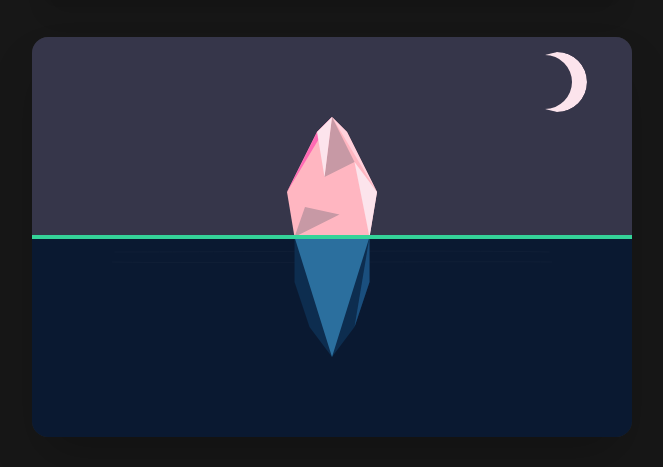
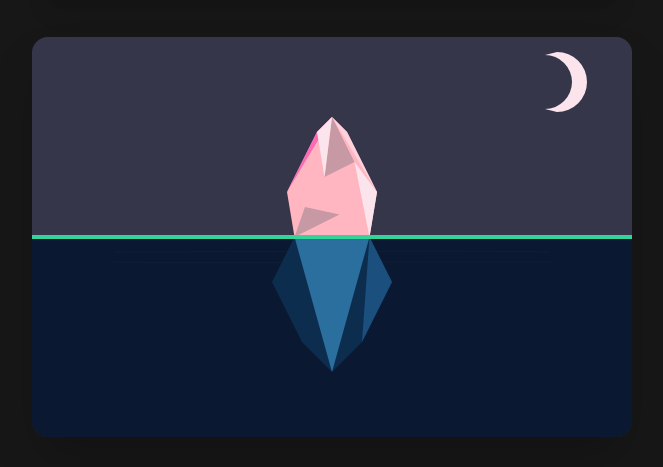
Before and after one commit to jh3ndy/Counterberg, a plain HTML site: page index.html in a window 1280 px wide. Shown: the part 333-800 px from the top of the page, without its empty margins (308-971 px from the left). Drawn offline with nearby package versions, Linux system fonts and the light colour scheme.

Commit message:
Iceberg base is larger now

```diff
--- a/index.html
+++ b/index.html
@@ -107,7 +107,7 @@
         }
 
         /**
-         * Draws a sliver moon in the upper right corner, using clipping to ensure a crisp edge.
+         * Draws a sliver moon in the upper right corner, using a corrected path.
          * @param {CanvasRenderingContext2D} ctx - The canvas rendering context.
          * @param {number} W - Canvas width.
          * @param {string} color - Color of the moon.
@@ -119,35 +119,12 @@
 
             ctx.fillStyle = color;
             ctx.beginPath();
-
-            // 1. Draw the full circle that defines the outer edge of the moon
-            ctx.arc(moonCenterX, moonCenterY, moonRadius, 0, Math.PI * 2, false);
-
-            // 2. Set the clipping path to this outer circle
-            ctx.save(); // Save the canvas state before clipping
-            ctx.clip();
-
-            // 3. Draw the inner circle (the 'bite')
-            // This inner circle will only be visible where it overlaps with the outer circle,
-            // but since it's the same color as the sky, it essentially erases that portion.
-
-            // Draw a circle slightly smaller than the outer radius, offset to create the crescent
-            // Since we clip, we can simply fill the canvas with the sky color, and only the
-            // part NOT overlapped by the second shape will remain in the clipping area.
-
-            // Instead of clipping and filling, let's just use the shape drawing method correctly
-            // to ensure anti-aliasing doesn't create artifacts.
-
-            // Correct Crescent Drawing (Using two intersecting arcs in a single path)
-            ctx.beginPath();
-            // Outer edge (starting from the top)
+            // Outer arc of the moon (from top, clockwise to bottom)
             ctx.arc(moonCenterX, moonCenterY, moonRadius, Math.PI * 0.5, Math.PI * 1.5, true);
-            // Inner edge (convex curve)
+            // Inner arc to create the crescent shape (convex curve, from bottom, counter-clockwise to top)
             ctx.arc(moonCenterX - moonRadius * 0.4, moonCenterY, moonRadius * 0.9, Math.PI * 1.5, Math.PI * 0.5, false);
             ctx.closePath();
             ctx.fill();
-
-            ctx.restore(); // Restore the canvas state (removes the clipping path)
         }
 
 
@@ -268,15 +245,15 @@
                 {x: (-0.3 * MAX_BASE_SCALE) * sizeFactor, y: (-0.3 * MAX_BASE_SCALE + verticalLift) * sizeFactor}, // P6: Far left middle
             ];
 
-            // Submerged Part Points (Symmetrically shrinking and rising)
+            // Submerged Part Points (Wider base, narrowing upwards)
             const submergedPoints = [
                 {x: (-0.25 * MAX_BASE_SCALE) * sizeFactor, y: (0 * MAX_BASE_SCALE) * sizeFactor}, // P0: Left waterline
                 {x: (0.25 * MAX_BASE_SCALE) * sizeFactor, y: (0 * MAX_BASE_SCALE) * sizeFactor}, // P1: Right waterline
-                {x: (0.25 * MAX_BASE_SCALE) * sizeFactor, y: (0.3 * MAX_BASE_SCALE + verticalLift * 0.5) * sizeFactor},
-                {x: (0.15 * MAX_BASE_SCALE) * sizeFactor, y: (0.6 * MAX_BASE_SCALE + verticalLift * 0.2) * sizeFactor},
-                {x: (0 * MAX_BASE_SCALE) * sizeFactor, y: (0.8 * MAX_BASE_SCALE + verticalLift * 0.1) * sizeFactor},
-                {x: (-0.15 * MAX_BASE_SCALE) * sizeFactor, y: (0.6 * MAX_BASE_SCALE + verticalLift * 0.2) * sizeFactor},
-                {x: (-0.25 * MAX_BASE_SCALE) * sizeFactor, y: (0.3 * MAX_BASE_SCALE + verticalLift * 0.5) * sizeFactor},
+                {x: (0.40 * MAX_BASE_SCALE) * sizeFactor, y: (0.3 * MAX_BASE_SCALE + verticalLift * 0.5) * sizeFactor}, // Wider out
+                {x: (0.20 * MAX_BASE_SCALE) * sizeFactor, y: (0.7 * MAX_BASE_SCALE + verticalLift * 0.1) * sizeFactor}, // Even wider base
+                {x: (0 * MAX_BASE_SCALE) * sizeFactor, y: (0.9 * MAX_BASE_SCALE + verticalLift * 0.05) * sizeFactor}, // Bottom center
+                {x: (-0.20 * MAX_BASE_SCALE) * sizeFactor, y: (0.7 * MAX_BASE_SCALE + verticalLift * 0.1) * sizeFactor}, // Even wider base
+                {x: (-0.40 * MAX_BASE_SCALE) * sizeFactor, y: (0.3 * MAX_BASE_SCALE + verticalLift * 0.5) * sizeFactor}, // Wider out
             ];
 
             // Helper to offset points to canvas coordinates
```
